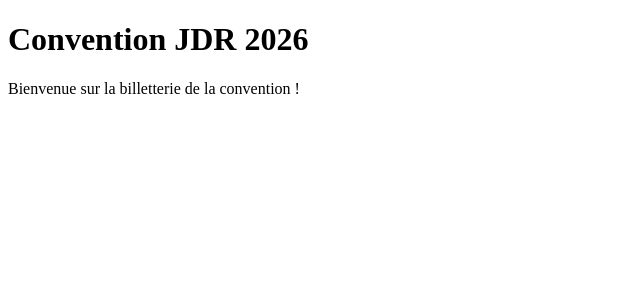
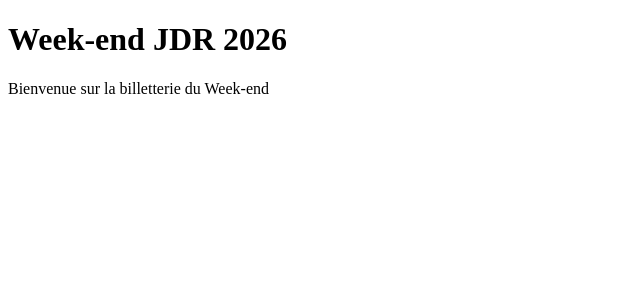
Before and after one commit to Olymbias/Week-end-JDR-2026, a Next.js app: page / in a window 1280 px wide. Shown: the top 300 px of the page, without its empty margins (0-640 px from the left). Built offline with nearby package versions, Linux system fonts and the light colour scheme.

Commit message:
correction weekend

```diff
--- a/app/page.js
+++ b/app/page.js
@@ -1,8 +1,8 @@
 export default function Home() {
       return (
           <main>
-                <h1>Convention JDR 2026</h1>
-                      <p>Bienvenue sur la billetterie de la convention !</p>
+                <h1>Week-end JDR 2026</h1>
+                      <p>Bienvenue sur la billetterie du Week-end</p>
                           </main>
                             )
 }
```
